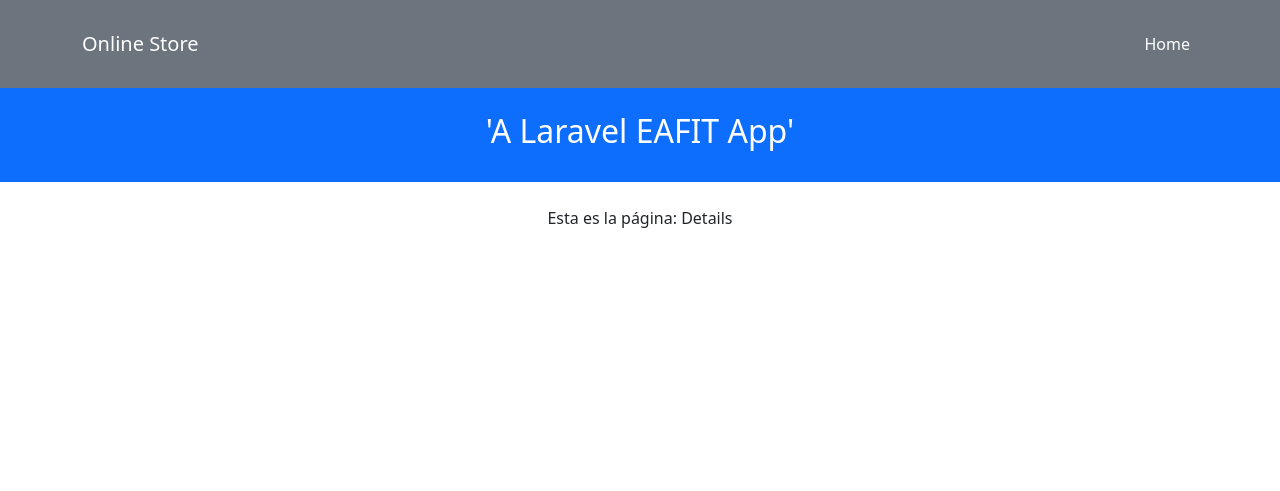
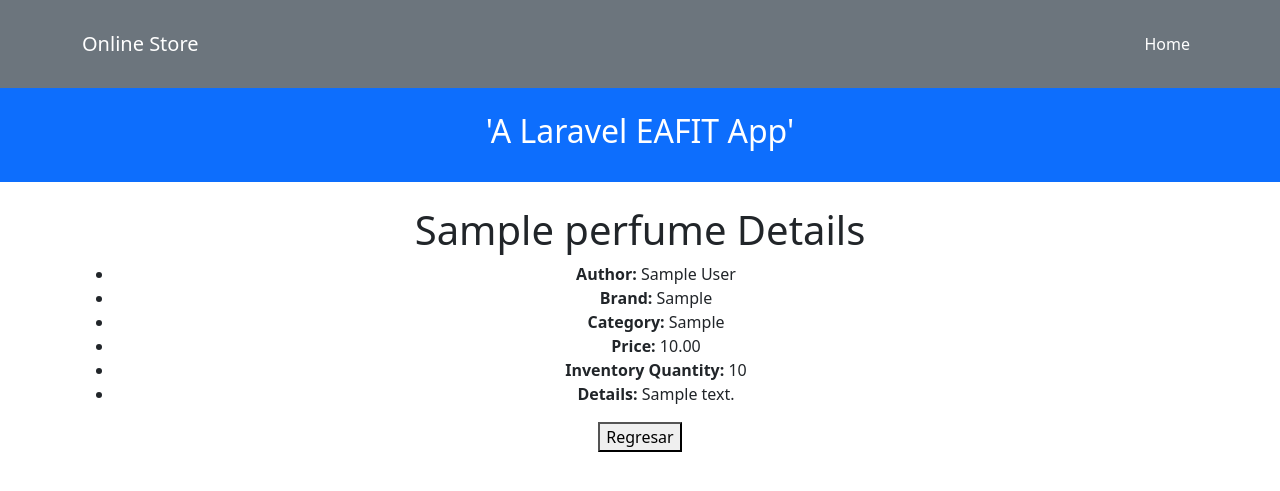
Before and after one commit to pascualgomz/perfumalia-project, a Django app: page /perfumes/1/ in a window 1280 px wide. Shown: the top 491 px of the page. Run offline with Django 5.2, Linux system fonts and the light colour scheme; tables that the repository leaves empty hold one stand-in row (values such as "Sample post").

Commit message:
perfumes and details template MVP updated

```diff
--- a/perfumalia/store/templates/perfumesdetails.html
+++ b/perfumalia/store/templates/perfumesdetails.html
@@ -4,7 +4,18 @@
 {% block content %}
 
 <div class="text-center">
-  Esta es la página: Details
+  <h1>{{ perfume.name }} Details</h1>
+        <ul>
+            <li><strong>Author:</strong> {{ perfume.author }}</li>
+            <li><strong>Brand:</strong> {{ perfume.brand }}</li>
+            <li><strong>Category:</strong> {{ perfume.category }}</li>
+            <li><strong>Price:</strong> {{ perfume.price }}</li>
+            <li><strong>Inventory Quantity:</strong> {{ perfume.inventoryQuantity }}</li>
+            <li><strong>Details:</strong> {{ perfume.details }}</li>
+        </ul>
+        <a href="/perfumes">
+            <button>Regresar</button>
+        </a>
 </div>
 
 {% endblock %}
--- a/perfumalia/store/views.py
+++ b/perfumalia/store/views.py
@@ -1,6 +1,7 @@
-from django.shortcuts import render
+from django.shortcuts import get_object_or_404, render
 from django.views.generic import TemplateView
 
+from store.models import Perfume, User
 from store.forms import UserForm, LoginForm
 
 # Create your views here.
@@ -25,11 +26,23 @@ class SingUpPageView(TemplateView):
 class ProfilePageView(TemplateView):
     template_name = 'user.html'
 
+    def get(self, request, pk):
+        user = get_object_or_404(User, pk=pk)
+        return render(request, self.template_name, {'user': user})
+
 class PerfumesPageView(TemplateView):
     template_name = 'perfumes.html'
 
+    def get(self, request):
+        perfumes = Perfume.objects.all()
+        return render(request, self.template_name, {'perfumes': perfumes})
+
 class PerfumesDetailsPageView(TemplateView):
     template_name = 'perfumesdetails.html'
+
+    def get(self, request, pk):
+        perfume = get_object_or_404(Perfume, pk=pk)
+        return render(request, self.template_name, {'perfume': perfume})
 
 class CartPageView(TemplateView):
     template_name = 'cart.html'
```
Also changed, not shown: perfumalia/store/templates/perfumes.html (+9 -1 lines), perfumalia/store/templates/user.html (+16 -1 lines).
